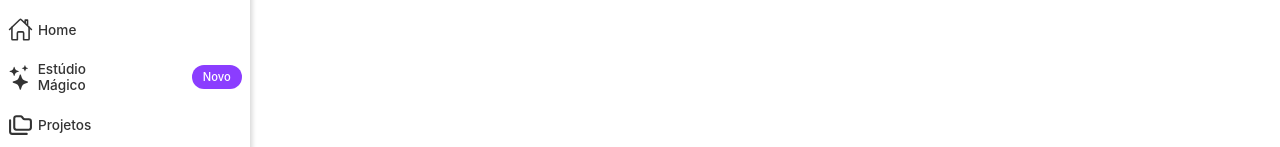
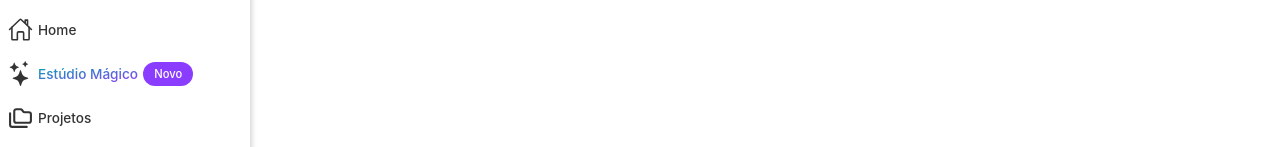
Before and after one commit to Andre-Rodrigues-Dev-Web/editor-clone-canva, a React (Create React App) app in the folder front-editor-canva/: page / in a window 1280 px wide. Shown: the part 383-530 px from the top of the page. Built offline with nearby package versions, Linux system fonts and the light colour scheme.

Commit message:
fix: organização de links

```diff
--- a/front-editor-canva/src/Components/Sidebar/LinksHome.jsx
+++ b/front-editor-canva/src/Components/Sidebar/LinksHome.jsx
@@ -14,7 +14,7 @@ const LinksHome = () => {
             </Link>
             <Link to="/about">
                 <BsStars size={25} />
-                <span>Estúdio Mágico</span>
+                <span className="text-gradient">Estúdio Mágico</span>
                 <span>Novo</span>
             </Link>
             <Link to="/contact">
--- a/front-editor-canva/src/Components/Sidebar/style.js
+++ b/front-editor-canva/src/Components/Sidebar/style.js
@@ -53,12 +53,18 @@ const ContainerLinks = styled.div`
         }
         &:nth-child(2){
             span{
+                &.text-gradient{
+                    background: linear-gradient(to bottom right, #03a5ab, #8b3dff);
+                    background-clip: text;
+                    -webkit-background-clip: text;
+                    color: transparent;
+                    display: block;
+                }
                 &:last-child{
                     background-color: #8b3dff;
                     border-radius: 3em;
                     color: #fff;
                     font-size: 0.7rem;
-                    margin-left: 4.5em;
                     padding: 5px 1em;
                 }
             }
--- /dev/null
+++ b/front-editor-canva/src/Components/Topo/LinksLeft.jsx
@@ -0,0 +1,53 @@
+import {
+  Links,
+} from "./style";
+import Dropdown from "./Dropdown";
+
+const LinksLeft = () => {
+  return (
+    <Links>
+      <Dropdown
+        nameDropDown="Destaques"
+        linksDropDown={[
+          { name: "Option 1", path: "/option1" },
+          { name: "Option 2", path: "/option2" },
+          { name: "Option 3", path: "/option3" },
+        ]}
+      />
+      <Dropdown
+        nameDropDown="Empresarial"
+        linksDropDown={[
+          { name: "Option 1", path: "/option1" },
+          { name: "Option 2", path: "/option2" },
+          { name: "Option 3", path: "/option3" },
+        ]}
+      />
+      <Dropdown
+        nameDropDown="Educação"
+        linksDropDown={[
+          { name: "Option 1", path: "/option1" },
+          { name: "Option 2", path: "/option2" },
+          { name: "Option 3", path: "/option3" },
+        ]}
+      />
+      <Dropdown
+        nameDropDown="Planos e preços"
+        linksDropDown={[
+          { name: "Option 1", path: "/option1" },
+          { name: "Option 2", path: "/option2" },
+          { name: "Option 3", path: "/option3" },
+        ]}
+      />
+      <Dropdown
+        nameDropDown="Aprenda"
+        linksDropDown={[
+          { name: "Option 1", path: "/option1" },
+          { name: "Option 2", path: "/option2" },
+          { name: "Option 3", path: "/option3" },
+        ]}
+      />
+    </Links>
+  );
+};
+
+export default LinksLeft;
--- a/front-editor-canva/src/Components/Topo/index.jsx
+++ b/front-editor-canva/src/Components/Topo/index.jsx
@@ -1,5 +1,6 @@
 import { ContainerTopo, ContentLeft, ContentLogo, ContentRight, Links } from "./style";
 import Dropdown from "./Dropdown";
+import LinksLeft from "./LinksLeft";
 
 const Topo = () => {
     return (
@@ -11,48 +12,7 @@ const Topo = () => {
                 </button>
                 <img src="https://static.canva.com/web/images/12487a1e0770d29351bd4ce4f87ec8fe.svg" alt="" role="presentation" />
             </ContentLogo>
-            <Links>
-                <Dropdown
-                    nameDropDown="Destaques"
-                    linksDropDown={[
-                        { name: "Option 1", path: "/option1" },
-                        { name: "Option 2", path: "/option2" },
-                        { name: "Option 3", path: "/option3" },
-                    ]}
-                />
-                <Dropdown
-                    nameDropDown="Empresarial"
-                    linksDropDown={[
-                        { name: "Option 1", path: "/option1" },
-                        { name: "Option 2", path: "/option2" },
-                        { name: "Option 3", path: "/option3" },
-                    ]}
-                />
-                <Dropdown
-                    nameDropDown="Educação"
-                    linksDropDown={[
-                        { name: "Option 1", path: "/option1" },
-                        { name: "Option 2", path: "/option2" },
-                        { name: "Option 3", path: "/option3" },
-                    ]}
-                />
-                <Dropdown
-                    nameDropDown="Planos e preços"
-                    linksDropDown={[
-                        { name: "Option 1", path: "/option1" },
-                        { name: "Option 2", path: "/option2" },
-                        { name: "Option 3", path: "/option3" },
-                    ]}
-                />
-                <Dropdown
-                    nameDropDown="Aprenda"
-                    linksDropDown={[
-                        { name: "Option 1", path: "/option1" },
-                        { name: "Option 2", path: "/option2" },
-                        { name: "Option 3", path: "/option3" },
-                    ]}
-                />
-            </Links>
+            <LinksLeft />
         </ContentLeft>
         <ContentRight>
 
```
